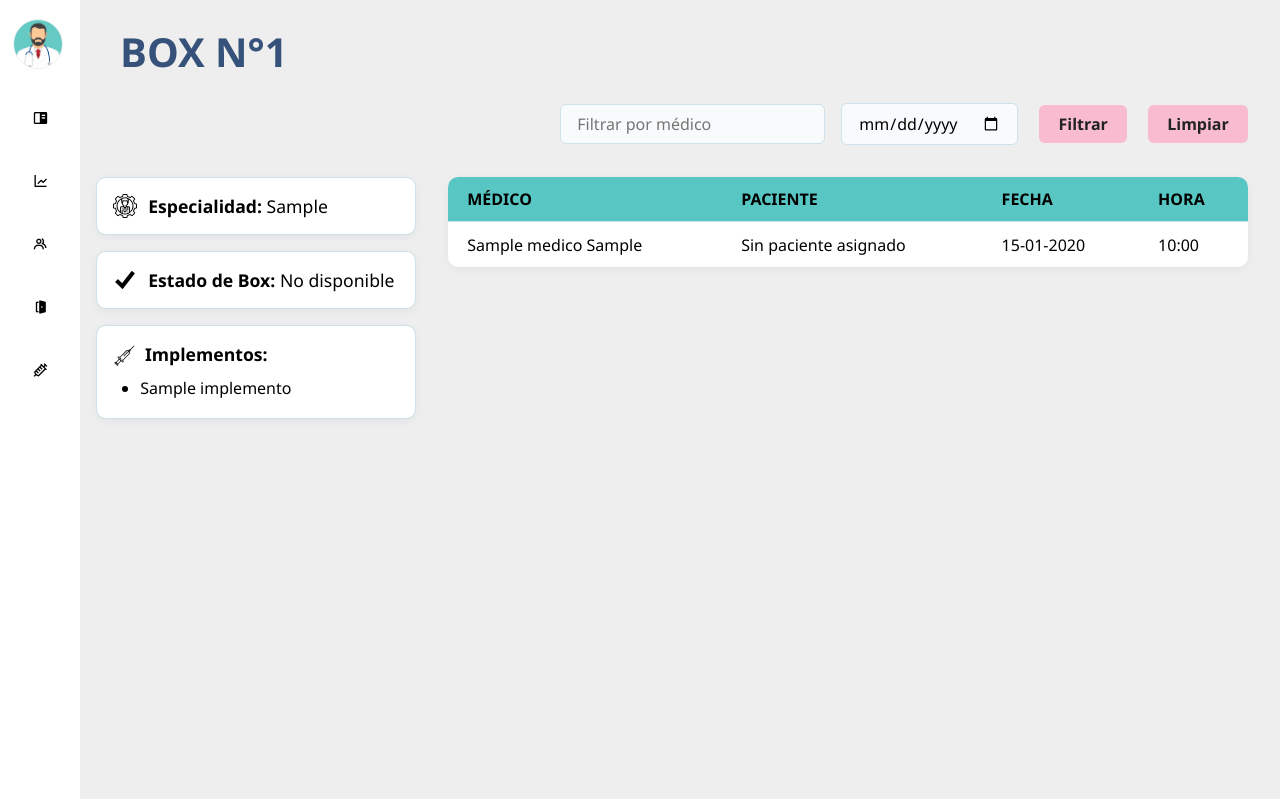
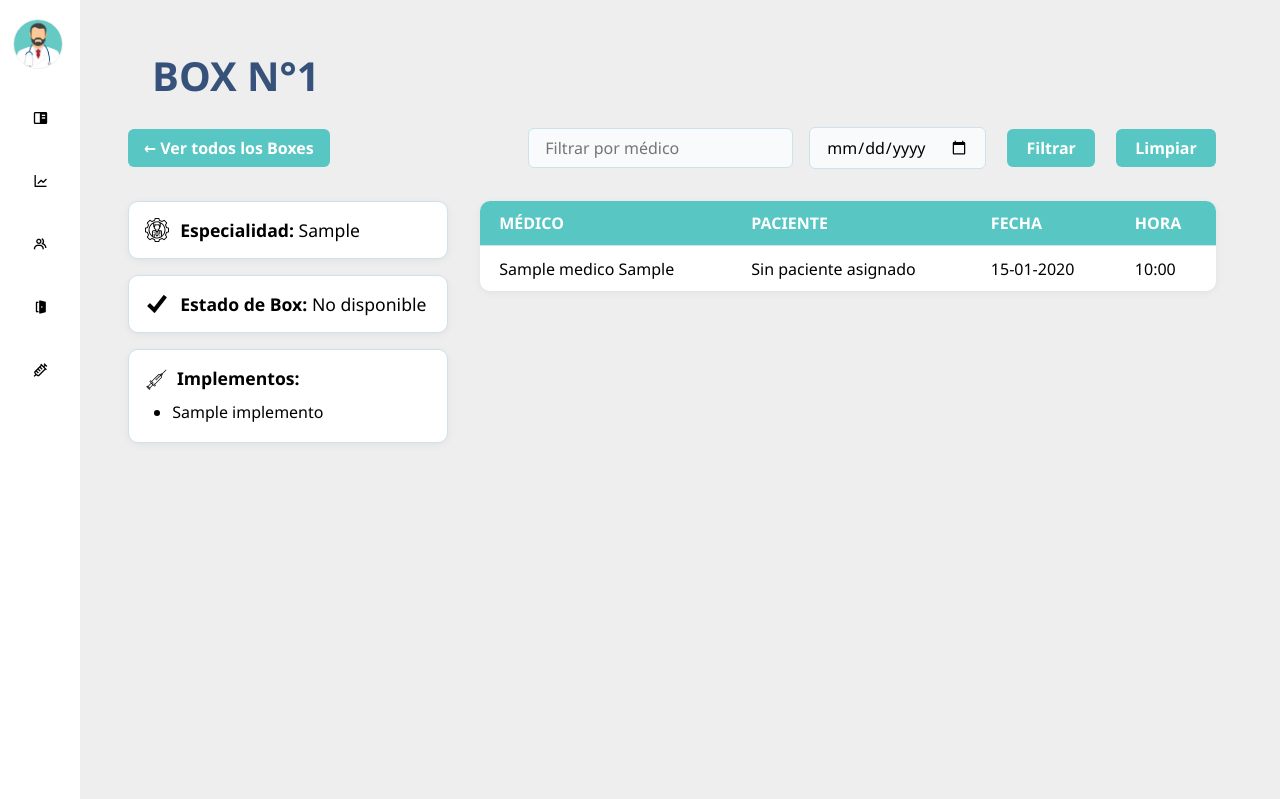
Before and after one commit to Benjasncz2/prueba-aws, a Django app: page /box/1/ in a window 1280 px wide. Shown: the part 61-860 px from the top of the page. Run offline with Django 5.2, Linux system fonts and the light colour scheme; tables that the repository leaves empty hold one stand-in row (values such as "Sample post").

Commit message:
Boton ver todos los boxes en template box

```diff
--- a/proyecto/myapp/static/css/box.css
+++ b/proyecto/myapp/static/css/box.css
@@ -8,6 +8,28 @@
     width: calc(100% - 80px);
     padding: 1rem;
 }s
+
+.box-header {
+    display: flex;
+    align-items: center;
+    gap: 1rem;
+}
+
+.all-boxes-btn {
+    display: inline-block;
+    padding: 0.5rem 1rem;
+    background: #58c6c2;
+    color: white !important;
+    border-radius: 6px;
+    text-decoration: none;
+    font-weight: bold;
+    transition: background 0.2s;
+}
+
+.all-boxes-btn:hover {
+    background: #28a09c;
+    text-decoration: none;
+}
 
 .box-container {
     margin: 2rem 0 0 0;
@@ -116,6 +138,7 @@
 
 .box-table th {
     background: #58c6c2;
+    color: white;
     font-weight: bold;
     position: sticky;
     z-index: 2;
@@ -131,9 +154,7 @@
 .box-filter-form {
     display: flex;
     gap: 1rem;
-    margin: 1.5rem 1rem 2rem 0;
     align-items: center;
-    justify-content: flex-end;
 }
 
 .box-filter-form input[type="text"],
@@ -150,21 +171,27 @@
 .box-filter-form a {
     display: inline-block;
     padding: 0.5rem 1.2rem;
-    background: #f8bbd0;
-    color: #222;
+    background: #58c6c2;
+    color: white !important;
     border: none;
     border-radius: 6px;
     font-weight: bold;
     font-size: 1rem;
     margin-left: 5px;
     text-decoration: none;
-    transition: background 0.2s, color 0.2s;
+    transition: background 0.2s;
     cursor: pointer;
 }
 
 .box-filter-form button:hover,
 .box-filter-form a:hover {
-    background: #e9739e;
-    color: #111;
+    background: #28a09c;
     text-decoration: none;
 }
+
+.box-actions {
+    display: flex;
+    justify-content: space-between;
+    align-items: center;
+    margin: 1.5rem 1rem 2rem 0;
+}
--- a/proyecto/myapp/templates/box.html
+++ b/proyecto/myapp/templates/box.html
@@ -11,12 +11,15 @@
     <div class="box-container">
         <h2 class="box-title">BOX N°{{ n_box }}</h2>
 
+        <div class="box-actions">
+            <a href="/boxes" class="all-boxes-btn">← Ver todos los Boxes</a>
             <form class="box-filter-form" method="get">
                 <input type="text" name="medico" placeholder="Filtrar por médico" value="{{ medico_filtro }}">
                 <input type="date" name="fecha" placeholder="Filtrar por fecha" value="{{ fecha_filtro }}">
                 <button type="submit">Filtrar</button>
                 <a href="?">Limpiar</a>
             </form>
+        </div>
 
         <div class="box-info-layout">
             <div class="box-info">
--- a/proyecto/vesperdevs/settings.py
+++ b/proyecto/vesperdevs/settings.py
@@ -78,7 +78,7 @@
         'ENGINE': 'django.db.backends.mysql',
         'NAME': 'agendamientoboxes',
         'USER': 'root',
-        'PASSWORD': 'password',
+        'PASSWORD': '1234',
         'HOST': 'localhost',
         'PORT':'3306'
     }
```
Lines whose indentation alone changed are shown as unchanged.
